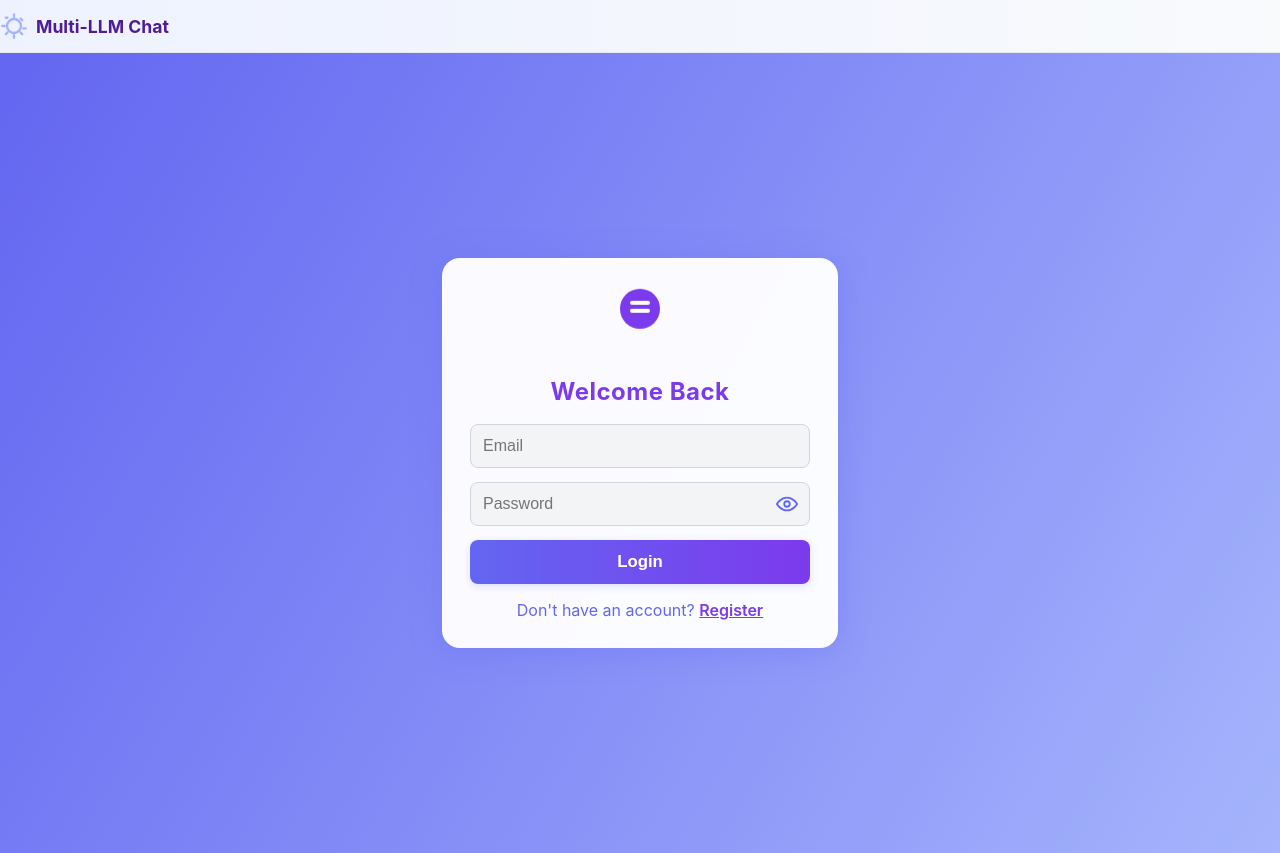
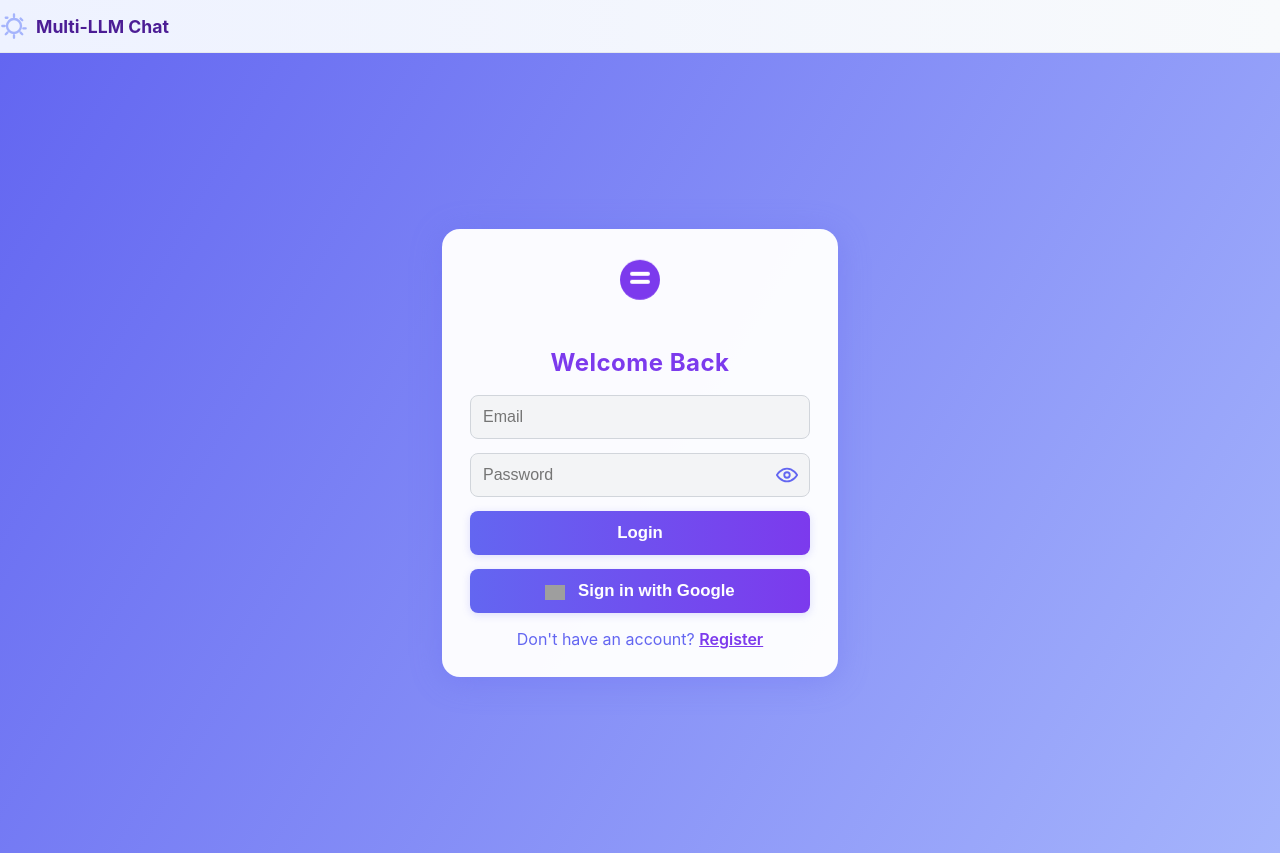
Before and after one commit to Subhadeep1999/multi-chat-llm-ui, an Angular app: page / in a window 1280 px wide. Built offline with nearby package versions, Linux system fonts and the light colour scheme; grey boxes are pictures that could not be loaded.

Commit message:
feat: implement Google login functionality and add GoogleCallbackComponent

```diff
--- a/src/app/app.routes.ts
+++ b/src/app/app.routes.ts
@@ -2,8 +2,10 @@ import { Routes } from '@angular/router';
 import { ChatComponent } from './pages/chat/chat.component';
 import { LoginComponent } from './pages/login/login.component';
 import { AuthGuard } from './core/services/auth.guard';
+import { GoogleCallbackComponent } from './pages/login/google-callback.component';
 
 export const routes: Routes = [
   { path: '', component: LoginComponent },
   { path: 'chat', component: ChatComponent, canActivate: [AuthGuard] },
+  { path: 'auth/google/callback', loadComponent: () => import('./pages/login/google-callback.component').then(m => m.GoogleCallbackComponent) },
 ];
--- /dev/null
+++ b/src/app/pages/login/google-callback.component.ts
@@ -0,0 +1,35 @@
+import { Component, OnInit } from '@angular/core';
+import { Router } from '@angular/router';
+import { HttpClient } from '@angular/common/http';
+
+@Component({
+  selector: 'app-google-callback',
+  standalone: true,
+  template: `<div>Signing in with Google...</div>`
+})
+export class GoogleCallbackComponent implements OnInit {
+  constructor(private router: Router, private http: HttpClient) {}
+
+  ngOnInit() {
+    // Parse id_token and access_token from URL fragment
+    const hash = window.location.hash.substr(1);
+    const params = new URLSearchParams(hash);
+    const idToken = params.get('id_token');
+    // Optionally, you can also get access_token if needed:
+    // const accessToken = params.get('access_token');
+    if (idToken) {
+      // Send id_token to backend for verification and login
+      this.http.post<any>('/api/auth/google', { id_token: idToken }).subscribe({
+        next: (res) => {
+          localStorage.setItem('access_token', res.access_token);
+          this.router.navigate(['/chat']);
+        },
+        error: () => {
+          this.router.navigate(['/']);
+        }
+      });
+    } else {
+      this.router.navigate(['/']);
+    }
+  }
+}
--- a/src/app/pages/login/login.component.html
+++ b/src/app/pages/login/login.component.html
@@ -16,6 +16,10 @@
             </span>
           </div>
           <button type="submit" [disabled]="loading">Login</button>
+          <button type="button" class="google-login-btn" (click)="loginWithGoogle()">
+            <img src="https://developers.google.com/identity/images/g-logo.png" alt="Google logo" style="width:20px;vertical-align:middle;margin-right:8px;" />
+            Sign in with Google
+          </button>
           <div class="error" *ngIf="error">{{ error }}</div>
         </form>
         <div class="register-link">
--- a/src/app/pages/login/login.component.ts
+++ b/src/app/pages/login/login.component.ts
@@ -4,6 +4,7 @@ import { Router } from '@angular/router';
 import { HttpClient } from '@angular/common/http';
 import { CommonModule } from '@angular/common';
 import { RegisterComponent } from '../register/register.component';
+import { environment } from '../../../environments/environment';
 
 @Component({
   selector: 'app-login',
@@ -49,4 +50,16 @@ export class LoginComponent {
   toggleShowPassword() {
     this.showPassword = !this.showPassword;
   }
+
+  loginWithGoogle() {
+    const clientId = environment.googleClientId;
+    const nonce = Math.random().toString(36).substring(2);
+    window.location.href =
+      'https://accounts.google.com/o/oauth2/v2/auth?client_id=' +
+      encodeURIComponent(clientId) +
+      '&redirect_uri=' + encodeURIComponent(window.location.origin + '/auth/google/callback') +
+      '&response_type=id_token token' +
+      '&scope=openid%20email%20profile' +
+      '&nonce=' + nonce;
+  }
 }
```
